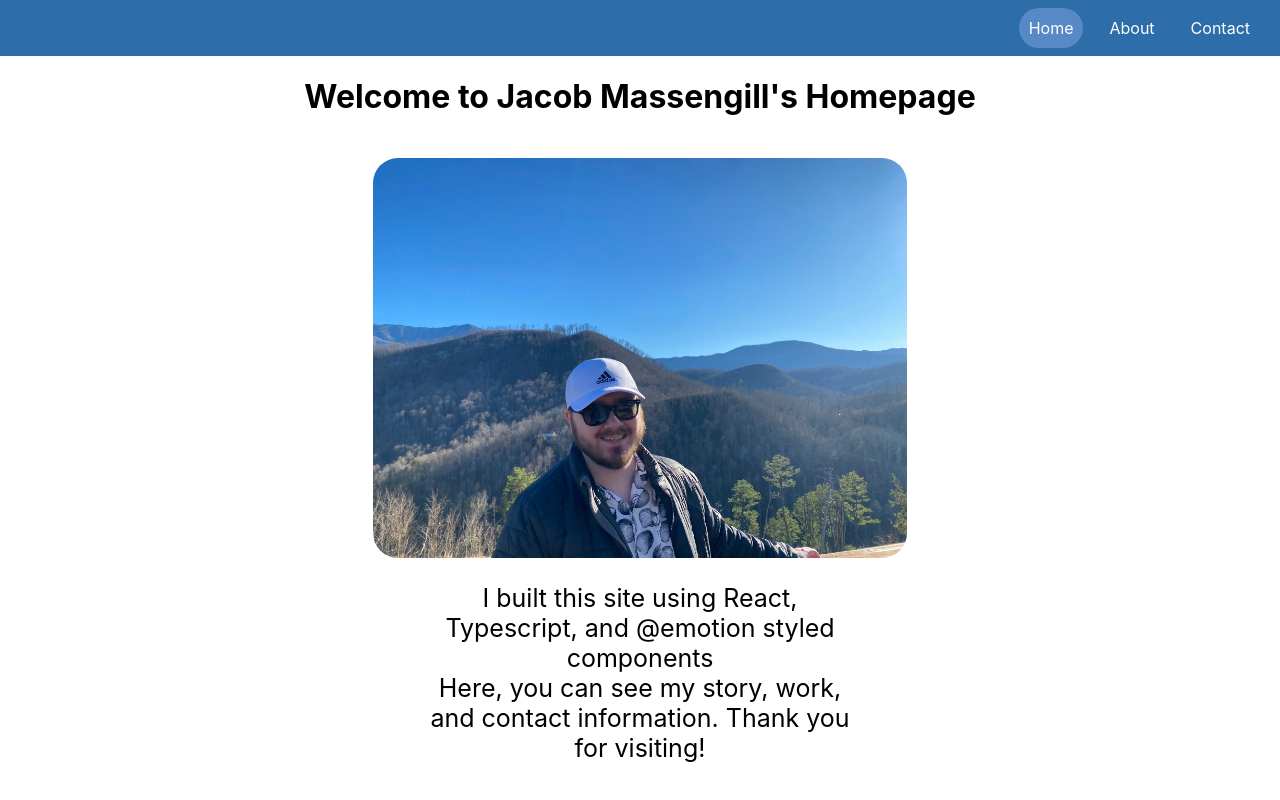
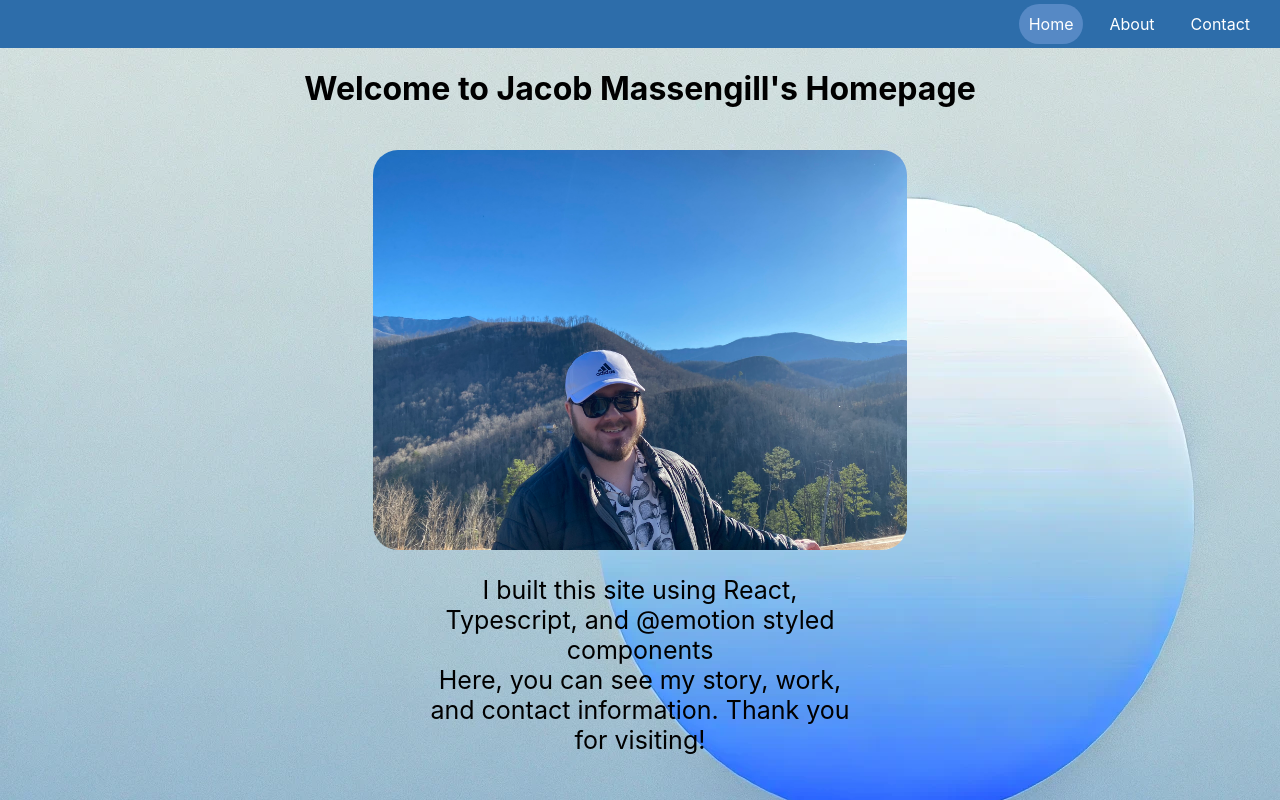
Before and after one commit to jalomas7/jalomas7.github.io, a React (Create React App) app: page / in a window 1280 px wide. Built offline with nearby package versions, Linux system fonts and the light colour scheme.

Commit message:
added background image

```diff
--- a/src/App.tsx
+++ b/src/App.tsx
@@ -8,6 +8,7 @@ import styled from '@emotion/styled';
 import { Contact } from './Contact';
 import { TransitionGroup, CSSTransition } from 'react-transition-group';
 import './animation.css';
+import background from './img/background.webp';
 
 
 const routes = [
@@ -22,6 +23,20 @@ const routes = [
 ]
 
 const AppContainer = styled.div`
+  background: url(${background});
+  height:100vh;
+  scrollbar-width: none;
+`
+
+const PageContainer = styled.div`
+  height: 94vh;
+  overflow: scroll;
+  scrollbar-width: none;
+  -ms-overflow-style: none;
+
+  &::-webkit-scrollbar {
+    display: none;
+  }
 `
 
 function App() {
@@ -40,7 +55,7 @@ function App() {
             timeout={300}
             classNames="page"
           >
-            <div ref={nodeRef} className='page'>
+            <PageContainer ref={nodeRef} className='page'>
               <Routes>
                 {routes.map((route) => {
                   return (
@@ -48,7 +63,7 @@ function App() {
                   )
                 })}
               </Routes>
-            </div>
+            </PageContainer>
           </CSSTransition>
         </TransitionGroup>
       </AppContainer>
--- a/src/Navbar.tsx
+++ b/src/Navbar.tsx
@@ -3,7 +3,7 @@ import styled from '@emotion/styled'
 
 const NavbarContainer = styled.div`
     display: flex;
-    height: 1em;
+    height: 1vh;
     background-color: #2D6DAA;
     align-items: center;
     justify-content: end;
```
Also changed, not shown: src/img/background.webp (added).
